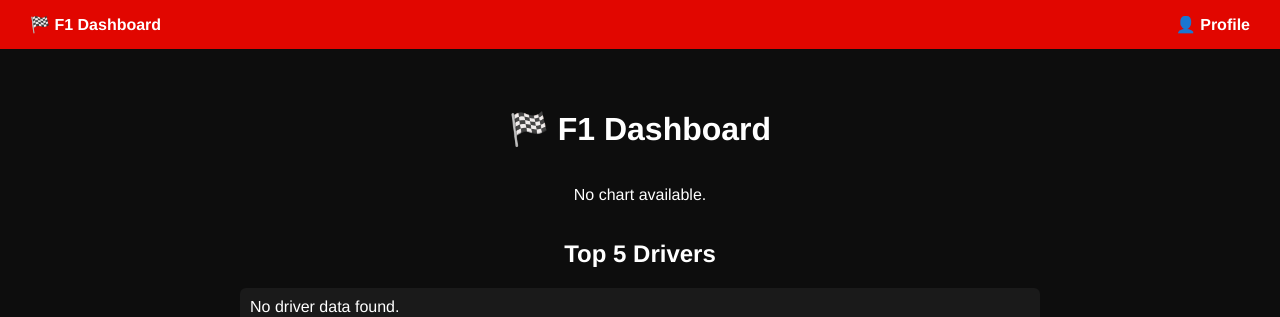
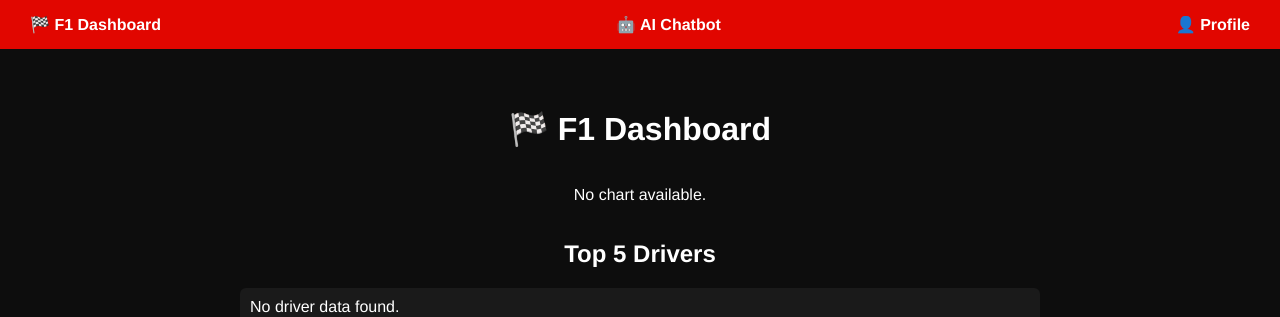
Before and after one commit to MomobamiKiraly/CITS5505-Group29-Project, a Flask app: page /dashboard in a window 1280 px wide. Shown: the top 317 px of the page. Run offline with Flask 3, Linux system fonts and the light colour scheme; a user stored in the database is signed in; data that the repository does not hold is empty.

Commit message:
Add AI Chatbot link to dashboard and other pages

```diff
--- a/app/templates/dashboard.html
+++ b/app/templates/dashboard.html
@@ -8,6 +8,7 @@
 <body>
   <div class="navbar">
     <div>🏁 F1 Dashboard</div>
+    <a href="{{ url_for('main.chatbot') }}">🤖 AI Chatbot</a>
     <div><a href="{{ url_for('main.profile') }}">👤 Profile</a></div>
   </div>
 
--- a/app/templates/profile.html
+++ b/app/templates/profile.html
@@ -13,7 +13,7 @@
     <div class="nav-links">
       <a href="{{ url_for('main.dashboard') }}">Go to Dashboard</a> |
       <a href="{{ url_for('main.friends') }}">👥 Friends</a> |
-      <a href="{{ url_for('main.chatbot') }}">Ask the AI Chatbot</a> |
+      <a href="{{ url_for('main.chatbot') }}">🤖 AI Chatbot</a>
       <a href="{{ url_for('main.logout') }}">Logout</a>
     </div>
   </div>
```
Also changed, not shown: static/charts/standings.png.
